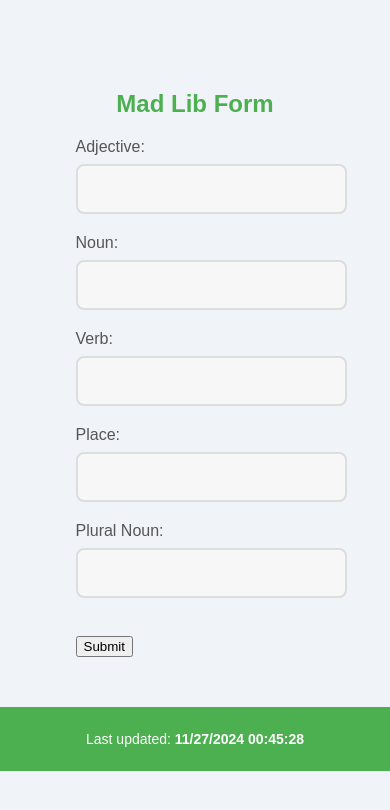
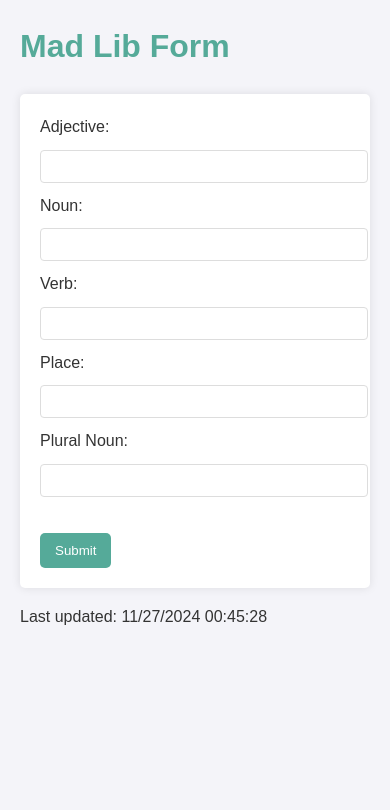
Before and after one commit to Tirumalateja1342/lab-7, a plain HTML site: page Public/ITC505/Lab-7/index.html in a window 390 px wide. Drawn offline with Linux system fonts and the light colour scheme; files whose address does not match are found by name.

Commit message:
style.css

```diff
--- a/Public/ITC505/Lab-7/style.css
+++ b/Public/ITC505/Lab-7/style.css
@@ -1,113 +1,40 @@
-/* ========== General Page Styling ========== */
 body {
-    font-family: 'Poppins', sans-serif;
-    background-color: #f0f4f8;
-    margin: 0;
+    font-family: Arial, sans-serif;
+    line-height: 1.6;
+    margin: 20px;
     padding: 0;
+    background-color: #f4f4f9;
     color: #333;
-    display: flex;
-    flex-direction: column;
-    justify-content: center;
-    align-items: center;
-    height: 100vh;
   }
 
-/* ========== Form Container ========== */
-.container {
-    background: #ffffff;
-    margin: 20px;
-    padding: 40px 50px;
-    border-radius: 15px;
-    box-shadow: 0 15px 30px rgba(0, 0, 0, 0.1);
-    width: 100%;
-    max-width: 450px;
-    text-align: center;
-    border: 1px solid #e0e0e0;
+  h1 {
+    color: #5a9;
   }
 
-/* ========== Form Header ========== */
-h1 {
-    font-size: 28px;
-    color: #4CAF50;
-    margin-bottom: 20px;
-    font-weight: 600;
-}
-
-/* ========== Input Styling ========== */
-label {
-    display: block;
-    margin-bottom: 8px;
-    font-weight: 500;
-    font-size: 16px;
-    color: #555;
+  form {
+    background: #fff;
+    padding: 20px;
+    border-radius: 5px;
+    box-shadow: 0 0 10px rgba(0, 0, 0, 0.1);
   }
 
   input[type="text"] {
     width: 100%;
-    padding: 14px;
-    margin-bottom: 20px;
-    border: 2px solid #ddd;
-    border-radius: 8px;
-    font-size: 16px;
-    background-color: #f7f7f7;
-    transition: all 0.3s ease;
+    padding: 8px;
+    margin: 10px 0;
+    border: 1px solid #ddd;
+    border-radius: 4px;
   }
 
-/* Focus effect for input fields */
-input[type="text"]:focus {
-    outline: none;
-    border-color: #4CAF50;
-    background-color: #eaf7e6;
+  button {
+    background: #5a9;
+    color: white;
+    border: none;
+    padding: 10px 15px;
+    cursor: pointer;
+    border-radius: 5px;
   }
 
-/* ========== Submit Button Styling ========== */
-input[type="submit"] {
-    background-color: #4CAF50;
-    color: white;
-    border: none;
-    padding: 18px 40px;
-    border-radius: 25px;
-    cursor: pointer;
-    font-size: 18px;
-    display: block;
-    margin: 30px auto;
-    transition: all 0.3s ease;
-    width: 200px;
-    box-shadow: 0 6px 15px rgba(0, 0, 0, 0.1);
+  button:hover {
+    background: #4a8;
   }
-
-/* Hover effect for the button */
-input[type="submit"]:hover {
-    background-color: #45a049;
-    transform: translateY(-5px);
-    box-shadow: 0 8px 20px rgba(0, 0, 0, 0.15);
-}
-
-/* ========== Footer Styling ========== */
-footer {
-    margin-top: 50px;
-    text-align: center;
-    padding: 10px;
-    background-color: #4CAF50;
-    color: white;
-    font-size: 14px;
-    width: 100%;
-}
-
-/* Last Updated styling */
-footer span {
-    font-weight: bold;
-}
-
-/* ========== Responsive Design ========== */
-@media (max-width: 768px) {
-    .container {
-        padding: 30px;
-    }
-    h1 {
-        font-size: 24px;
-    }
-    input[type="submit"] {
-        width: 100%;
-    }
-}
```
Lines whose indentation alone changed are shown as unchanged.
